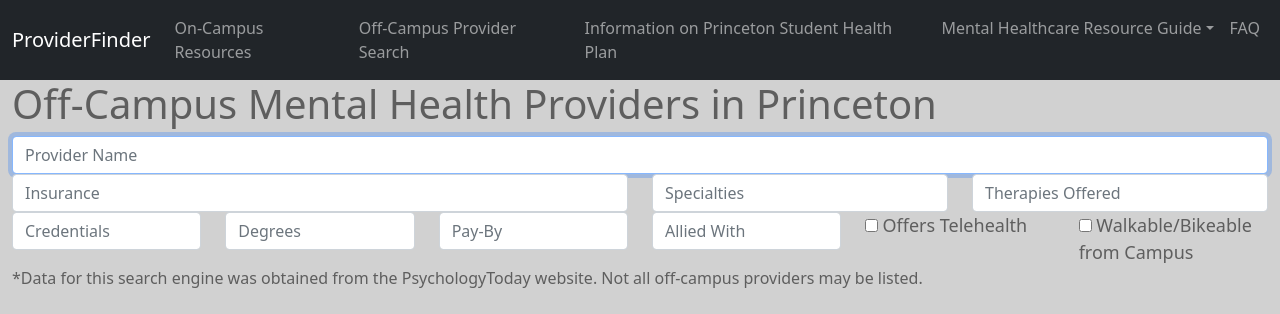
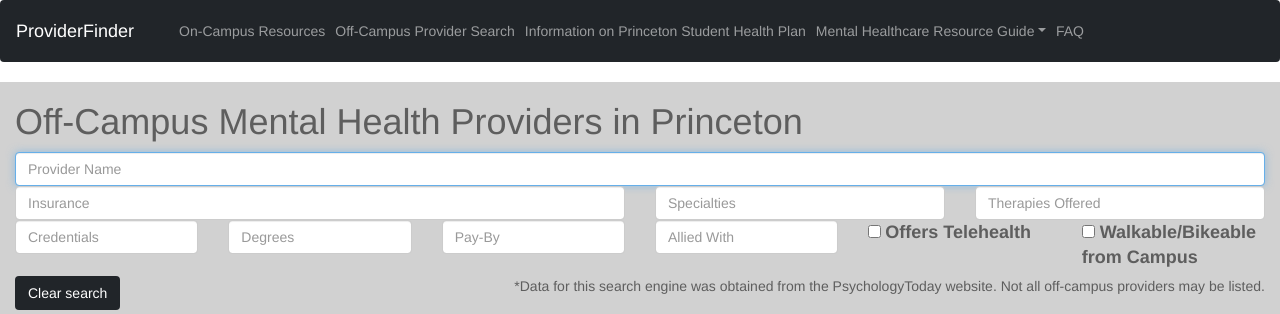
Before and after one commit to jdouvas/ProviderFinder, a Flask app: page /offcampusproviderfinder in a window 1280 px wide. Shown: the top 314 px of the page. Run offline with Flask 2, Linux system fonts and the light colour scheme; data that the repository does not hold is empty; some libraries are stand-ins or nearby versions.

Commit message:
dropdown menu

```diff
--- a/templates/base.html
+++ b/templates/base.html
@@ -5,14 +5,17 @@
            content="width=device-width, initial-scale=1">
 
         <link rel="stylesheet" href="https://cdn.jsdelivr.net/npm/bootstrap@5.1.3/dist/css/bootstrap.min.css">
+        <script src="//ajax.googleapis.com/ajax/libs/jquery/1.11.0/jquery.min.js"></script>
+        <script src="//netdna.bootstrapcdn.com/bootstrap/3.1.1/js/bootstrap.min.js"></script>
+        <link rel="stylesheet" type="text/css" href="//netdna.bootstrapcdn.com/bootstrap/3.1.1/css/bootstrap.min.css">
         <title>ProviderFinder</title>
 
         {% block title %}
         {% endblock %}
     </head>
+
     <body>
-
-        <nav class="navbar navbar-expand-lg sticky-top navbar-dark bg-dark">
+        <nav class="navbar navbar-expand-lg navbar-dark bg-dark sticky-top">
           <div class="container-fluid">
             <a class="navbar-brand" href="/homepage">ProviderFinder</a>
             <button class="navbar-toggler" type="button" data-toggle="collapse" data-target="#navbarSupportedContent" aria-controls="navbarSupportedContent" aria-expanded="false" aria-label="Toggle navigation">
@@ -42,14 +45,14 @@
                     <a class="nav-link" href="/faq">FAQ</a>
                   </li>
               </ul>
-            </div>
           </div>
         </nav>
 
         {% block content %}
         {% endblock %}
 
-
+        <br>
+        <br>
         <nav class="navbar navbar-expand-lg navbar-dark bg-dark">
           <div class="container-fluid">
             <a class="navbar-brand">Created by Julia Douvas '23</a>
--- a/templates/search.html
+++ b/templates/search.html
@@ -302,7 +302,10 @@
     <div class="col-sm-2">
         <label style="font-size:18px"><input type="checkbox" name="walkable" id="Walkable" unchecked> Walkable/Bikeable from Campus</label>
     </div>
-    <div>*Data for this search engine was obtained from the PsychologyToday website. Not all off-campus providers may be listed.</div>
+    <div class="col-sm-2">
+        <button id="Clear" type="button" class="btn btn-dark">Clear search</button>
+    </div>
+    <div class="text-right col-sm-10">*Data for this search engine was obtained from the PsychologyToday website. Not all off-campus providers may be listed.</div>
     </div>
     <br>
 </div>
@@ -374,6 +377,7 @@
         );
     }
 
+
     function setup()
     {
         $('#Name').on('input', getResults);
@@ -386,6 +390,19 @@
         $('#Telehealth').on('click', getResults);
         $('#Walkable').on('click', getResults);
         $('#Degrees').on('input', getResults);
+        $("#Clear").click(function(){
+            $('#Name').val('');
+            $('#Insurance').val('');
+            $('#Pay_By').val('');
+            $('#Specialties').val('');
+            $('#Allied').val('');
+            $('#Therapies').val('');
+            $('#Titles').val('');
+            $('#Telehealth').prop('checked', false);
+            $('#Walkable').prop('checked', false);
+            $('#Degrees').val('');
+            getResults();
+        });
         getResults();
     }
 
```
Also changed, not shown: templates/homepage.html (+7 -18 lines).
